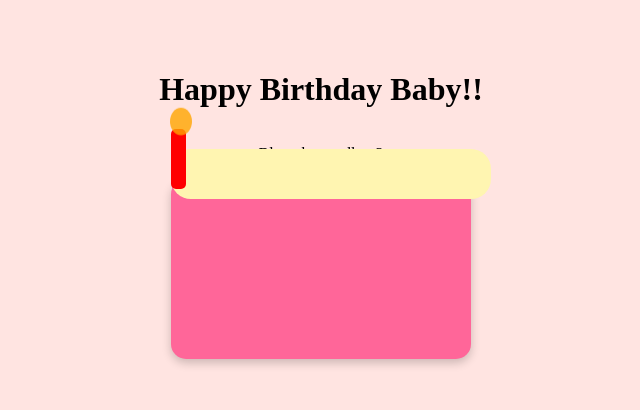
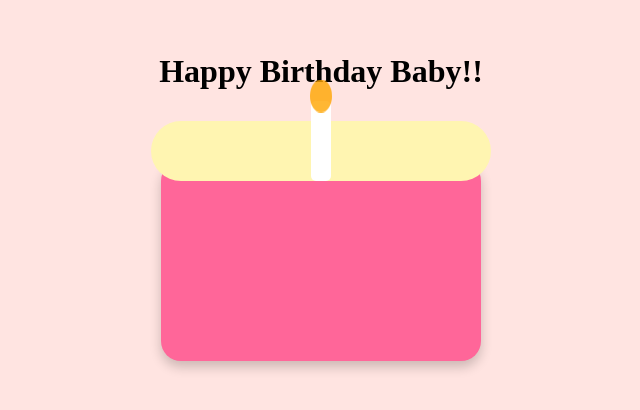
Before and after one commit to niksssp/habadu, a plain HTML site: page index.html in a window 1280 px wide. Shown: the part 178-588 px from the top of the page, without its empty margins (319-959 px from the left). Drawn offline with Linux system fonts and the light colour scheme.

Commit message:
Update style.css

```diff
--- a/style.css
+++ b/style.css
@@ -5,8 +5,7 @@ body {
     height: 100vh;
     flex-direction: column;
     background-color: #ffe4e1;
-    background-image: url('hearts.png');
-    background-size: cover;
+    margin: 0;
 }
 
 .cake-container {
@@ -14,24 +13,28 @@ body {
     display: flex;
     flex-direction: column;
     align-items: center;
+    margin-top: 50px;
 }
 
 .cake {
     position: relative;
-    width: 300px;
-    height: 180px;
+    width: 320px;
+    height: 200px;
     background-color: #ff6699;
-    border-radius: 15px;
-    box-shadow: 0px 4px 10px rgba(0, 0, 0, 0.2);
+    border-radius: 20px;
+    box-shadow: 0px 6px 12px rgba(0, 0, 0, 0.2);
+    display: flex;
+    justify-content: center;
+    align-items: center;
 }
 
 .icing {
     position: absolute;
-    top: -30px;
-    width: 320px;
-    height: 50px;
+    top: -40px;
+    width: 340px;
+    height: 60px;
     background-color: #fff5b1;
-    border-radius: 20px;
+    border-radius: 30px;
 }
 
 .sprinkles {
@@ -45,8 +48,8 @@ body {
 
 .sprinkle {
     position: absolute;
-    width: 5px;
-    height: 10px;
+    width: 6px;
+    height: 12px;
     background-color: #ff0000;
     border-radius: 5px;
     transform: rotate(30deg);
@@ -54,21 +57,24 @@ body {
 
 .candle {
     position: absolute;
-    top: -50px;
-    width: 15px;
-    height: 60px;
-    background-color: red;
+    top: -60px;
+    width: 20px;
+    height: 80px;
+    background-color: #ffffff;
     border-radius: 5px;
+    display: flex;
+    justify-content: center;
+    align-items: center;
 }
 
 .flame {
     position: absolute;
     top: -20px;
     width: 20px;
-    height: 25px;
+    height: 30px;
     background-color: orange;
     border-radius: 50%;
-    animation: flicker 1s infinite alternate;
+    animation: flicker 0.2s infinite alternate;
 }
 
 @keyframes flicker {
```
